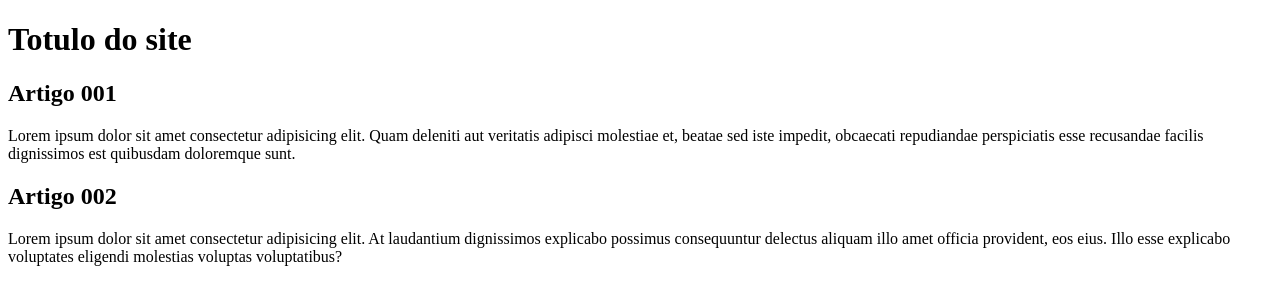
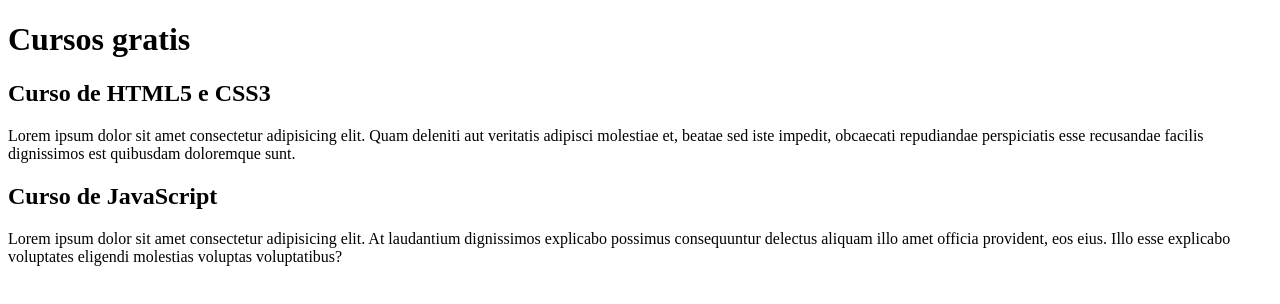
Before and after one commit to Phmeig/projeto-site, a plain HTML site: page index.html in a window 1280 px wide. Drawn offline with Linux system fonts and the light colour scheme.

Commit message:
Mudei os títulos
Arrumei muita coisa

```diff
--- a/index.html
+++ b/index.html
@@ -8,14 +8,14 @@
 <body>
     <main>
         <header>
-            <h1>Totulo do site</h1>
+            <h1>Cursos gratis</h1>
         </header>
         <article>
-            <h2>Artigo 001</h2>
+            <h2>Curso de HTML5 e CSS3</h2>
             <p>Lorem ipsum dolor sit amet consectetur adipisicing elit. Quam deleniti aut veritatis adipisci molestiae et, beatae sed iste impedit, obcaecati repudiandae perspiciatis esse recusandae facilis dignissimos est quibusdam doloremque sunt.</p>
         </article>
         <article>
-            <H2>Artigo 002</H2>
+            <H2>Curso de JavaScript</H2>
             <p>Lorem ipsum dolor sit amet consectetur adipisicing elit. At laudantium dignissimos explicabo possimus consequuntur delectus aliquam illo amet officia provident, eos eius. Illo esse explicabo voluptates eligendi molestias voluptas voluptatibus? </p>
         </article>
     </main>
```
